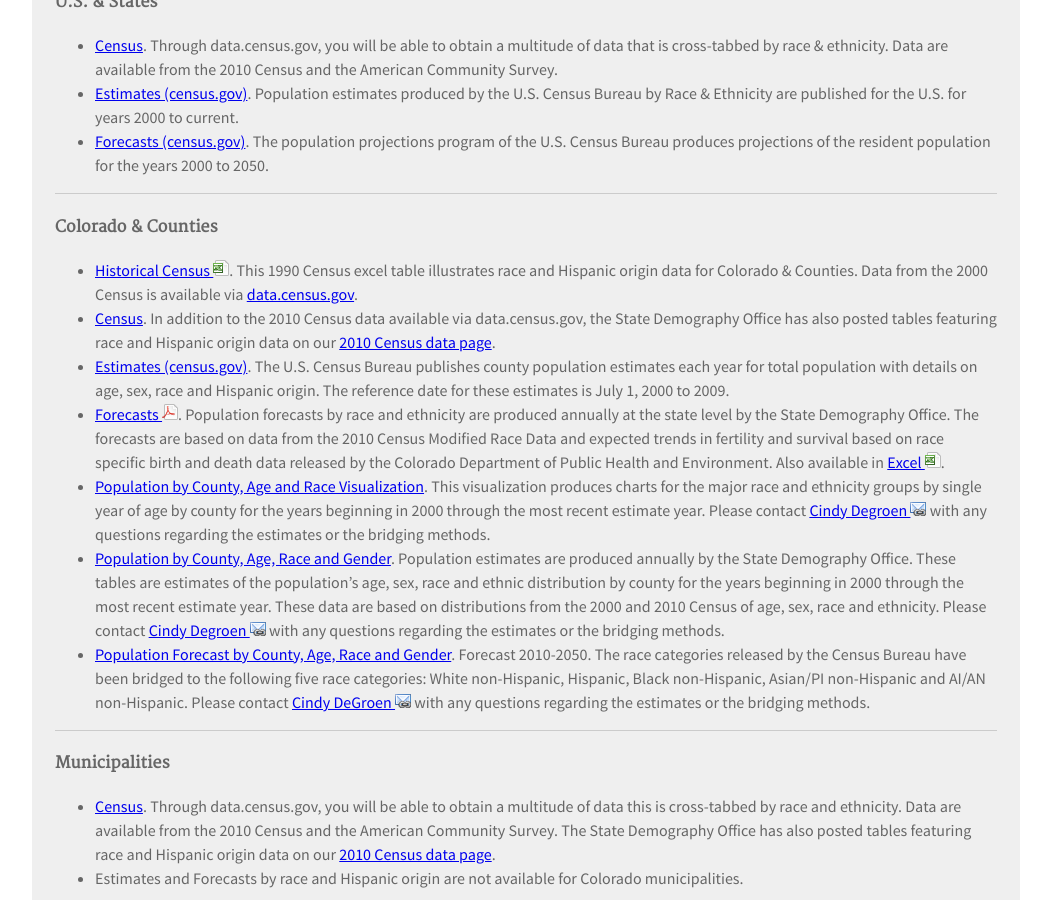
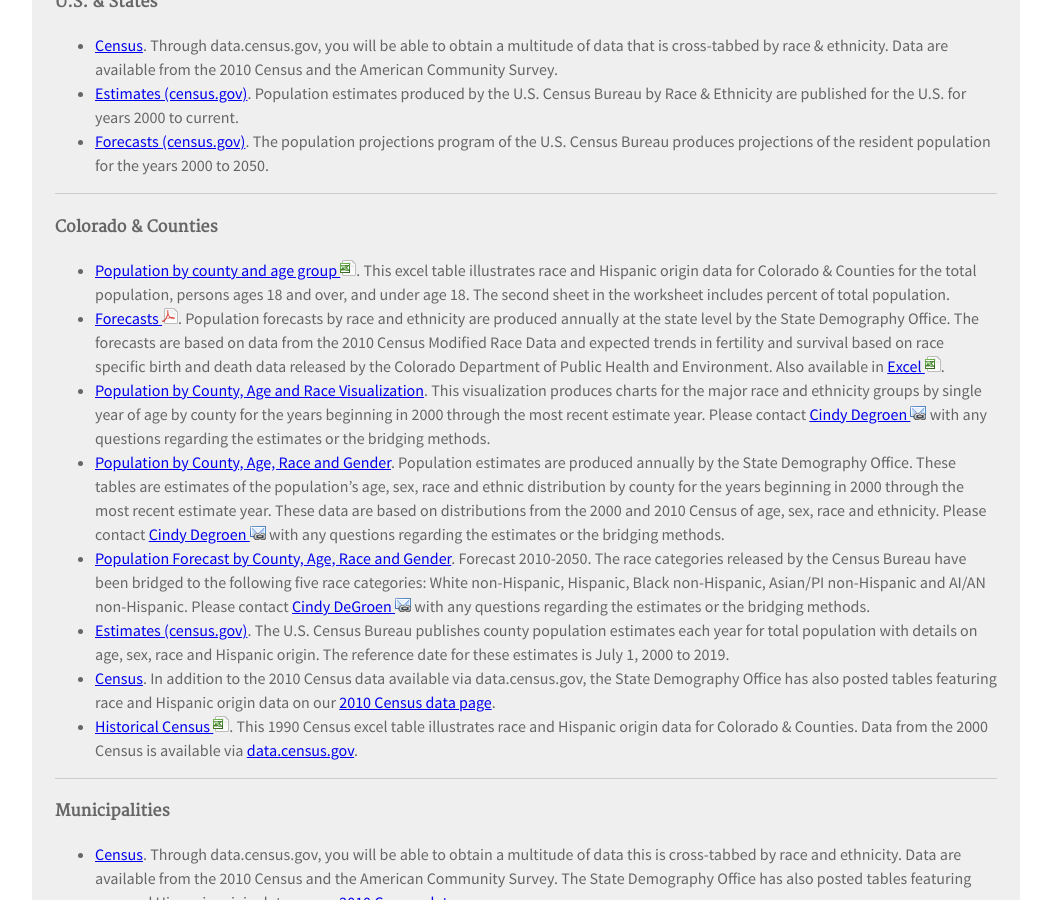
Before and after one commit to TBleess/Website_New, a Jekyll site: the page built from pages/1_Population/race-hispanic-origin.md, in a window 1280 px wide and 900 px high, scrolled down 510 px. Shown: the whole window, without its empty margins (114-1165 px from the left). Built offline with Jekyll 4.4.1, drawn with Linux system fonts in a browser that asks for light colours.

Commit message:
Add worksheet of 2019 by race

```diff
--- a/pages/1_Population/race-hispanic-origin.md
+++ b/pages/1_Population/race-hispanic-origin.md
@@ -24,13 +24,14 @@ description: "Population data for Colorado race and ethnicity."
 
 #### Colorado & Counties
 
-- [Historical Census ![xls](/images/page_white_excel.png 'download xls file')](https://drive.google.com/uc?export=download&id=0B2oqdPZKJqK7czdQTWVwemN6cm8). This 1990 Census excel table illustrates race and Hispanic origin data for Colorado & Counties. Data from the 2000 Census is available via [data.census.gov](https://data.census.gov/cedsci/).
-- [Census](https://data.census.gov/cedsci/). In addition to the 2010 Census data available via data.census.gov, the State Demography Office has also posted tables featuring race and Hispanic origin data on our [2010 Census data page](/census-acs/).
-- [Estimates (census.gov)](https://www.census.gov/programs-surveys/popest/data.html). The U.S. Census Bureau publishes county population estimates each year for total population with details on age, sex, race and Hispanic origin. The reference date for these estimates is July 1, 2000 to 2009.
+- [Population by county and age group ![xls](/images/page_white_excel.png 'download xls file')](https://drive.google.com/uc?export=download&id=1ZS8lagebOFPjzp_sHhKU29DKMWD7D4A5). This excel table illustrates race and Hispanic origin data for Colorado & Counties for the total population, persons ages 18 and over, and under age 18. The second sheet in the worksheet includes percent of total population.
 - [Forecasts ![pdf](/images/page_white_acrobat.png 'download pdf file')](https://drive.google.com/uc?export=download&id=1ifCnZW6Dc-2s3uMj17vnAslcJqNr8CUI). Population forecasts by race and ethnicity are produced annually at the state level by the State Demography Office. The forecasts are based on data from the 2010 Census Modified Race Data and expected trends in fertility and survival based on race specific birth and death data released by the Colorado Department of Public Health and Environment. Also available in [Excel ![xls](/images/page_white_excel.png 'download xls file')](https://drive.google.com/uc?export=download&id=1cWbxANu01mg-f6aRv7rBJr1X0bNgIu9D).
 - [Population by County, Age and Race Visualization](https://gis.dola.colorado.gov/apps/age_by_race/).  This visualization produces charts for the major race and ethnicity groups by single year of age by county for the years beginning in 2000 through the most recent estimate year.  Please contact [Cindy Degroen ![email](/images/email_link.png 'send email')](mailto:cindy.degroen@state.co.us) with any questions regarding the estimates or the bridging methods.
 - [Population by County, Age, Race and Gender](/population/data/race-estimate#county-race-by-age-estimates). Population estimates are produced annually by the State Demography Office. These tables are estimates of the population's age, sex, race and ethnic distribution by county for the years beginning in 2000 through the most recent estimate year. These data are based on distributions from the 2000 and 2010 Census of age, sex, race and ethnicity. Please contact [Cindy Degroen ![email](/images/email_link.png 'send email')](mailto:cindy.degroen@state.co.us) with any questions regarding the estimates or the bridging methods.
 - [Population Forecast by County, Age, Race and Gender](/population/data/race-forecast#county-race-by-age-forecast). Forecast 2010-2050. The race categories released by the Census Bureau have been bridged to the following five race categories: White non-Hispanic, Hispanic, Black non-Hispanic, Asian/PI non-Hispanic and AI/AN non-Hispanic.  Please contact [Cindy DeGroen ![email](/images/email_link.png 'send email')](mailto:cindy.degroen@state.co.us) with any questions regarding the estimates or the bridging methods.
+- [Estimates (census.gov)](https://www.census.gov/programs-surveys/popest/data.html). The U.S. Census Bureau publishes county population estimates each year for total population with details on age, sex, race and Hispanic origin. The reference date for these estimates is July 1, 2000 to 2019.
+- [Census](https://data.census.gov/cedsci/). In addition to the 2010 Census data available via data.census.gov, the State Demography Office has also posted tables featuring race and Hispanic origin data on our [2010 Census data page](/census-acs/).
+- [Historical Census ![xls](/images/page_white_excel.png 'download xls file')](https://drive.google.com/uc?export=download&id=0B2oqdPZKJqK7czdQTWVwemN6cm8). This 1990 Census excel table illustrates race and Hispanic origin data for Colorado & Counties. Data from the 2000 Census is available via [data.census.gov](https://data.census.gov/cedsci/).
 
 - - -
 
```
